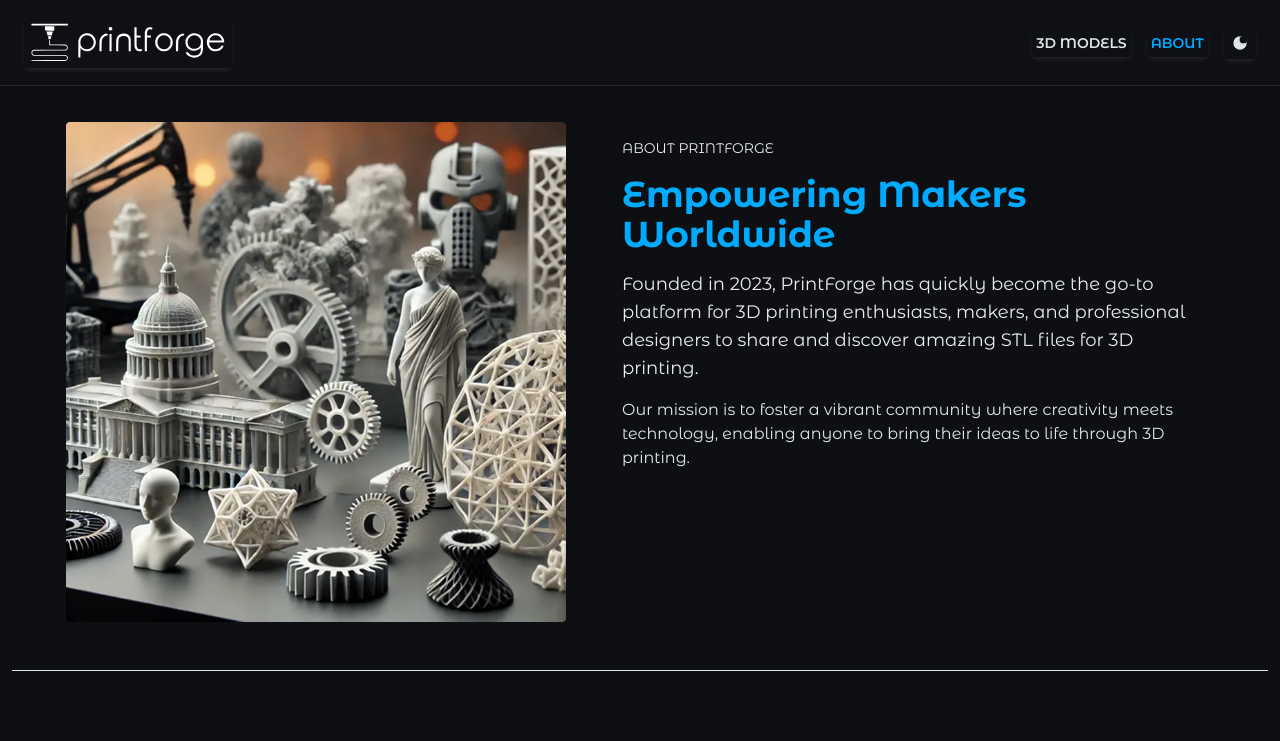
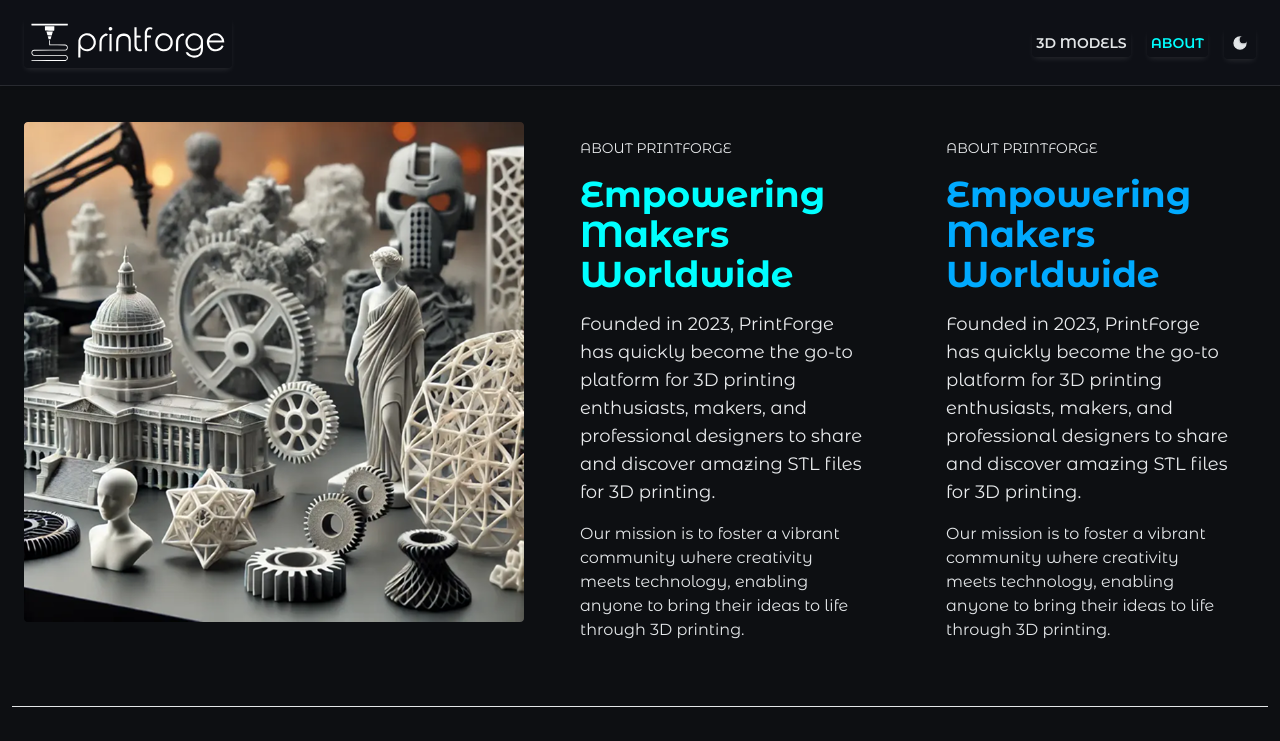
Before and after one commit to thisisniloykhan/printForge-v2, a Next.js app: page /about in a window 1280 px wide. Shown: the top 741 px of the page. Built offline with nearby package versions, Linux system fonts and the light colour scheme.

Commit message:
added different highlight color

```diff
--- a/src/app/about/page.tsx
+++ b/src/app/about/page.tsx
@@ -24,7 +24,29 @@
               >
                 About PrintForge
               </p>
-              <h2 className="text-2xl font-bold sm:text-4xl text-highlight">
+              <h2 className="text-2xl font-bold sm:text-4xl text-highlight-secondary">
+                Empowering Makers Worldwide
+              </h2>
+              <p className="md:block md:text-lg text-secondary-foreground">
+                Founded in 2023, PrintForge has quickly become the go-to
+                platform for 3D printing enthusiasts, makers, and professional
+                designers to share and discover amazing STL files for 3D
+                printing.
+              </p>
+              <p>
+                Our mission is to foster a vibrant community where creativity
+                meets technology, enabling anyone to bring their ideas to life
+                through 3D printing.
+              </p>
+            </div>
+            <div className="h-full md:max-w-1/2 md:py-4 md:px-6 flex flex-col flex-1 gap-4 ">
+              <p
+                className="hidden md:block text-sm text-secondary-foreground uppercase"
+                aria-hidden="true"
+              >
+                About PrintForge
+              </p>
+              <h2 className="text-2xl font-bold sm:text-4xl text-highlight-primary">
                 Empowering Makers Worldwide
               </h2>
               <p className="md:block md:text-lg text-secondary-foreground">
--- a/src/app/components/ModelsSearch.tsx
+++ b/src/app/components/ModelsSearch.tsx
@@ -65,13 +65,13 @@
         placeholder="E.g. dragon"
         autoComplete="off"
         defaultValue={query}
-        className="flex-1 min-w-0 h-12 px-5 text-sm placeholder-muted-foreground border border-border rounded-lg focus:border-border-2 focus:outline-none focus:ring-0 md:text-base shadow-[0_3px_6px_-2px_rgba(0,0,0,0.2)] dark:shadow-[0_3px_6px_-2px_rgba(255,255,255,0.12)] transition-all duration-200 hover:bg-accent/50 hover:text-highlight hover:scale-[1.03] active:translate-y-0.5"
+        className="flex-1 min-w-0 h-12 px-5 text-sm placeholder-muted-foreground border border-border rounded-lg focus:border-border-2 focus:outline-none focus:ring-0 md:text-base shadow-[0_3px_6px_-2px_rgba(0,0,0,0.2)] dark:shadow-[0_3px_6px_-2px_rgba(255,255,255,0.12)] transition-all duration-200 hover:bg-accent/50 hover:text-highlight-secondary hover:scale-[1.03] active:translate-y-0.5"
       />
 
       <Button
         type="submit"
         variant="ghost"
-        className="h-12 w-12 p-0 rounded-lg border border-border shrink-0 xs:w-auto xs:px-5 xs:gap-2 shadow-[0_3px_6px_-2px_rgba(0,0,0,0.2)] dark:shadow-[0_3px_6px_-2px_rgba(255,255,255,0.12)] transition-all duration-200 hover:bg-accent/50 hover:text-highlight hover:scale-[1.06] active:translate-y-0.5"
+        className="h-12 w-12 p-0 rounded-lg border border-border shrink-0 xs:w-auto xs:px-5 xs:gap-2 shadow-[0_3px_6px_-2px_rgba(0,0,0,0.2)] dark:shadow-[0_3px_6px_-2px_rgba(255,255,255,0.12)] transition-all duration-200 hover:bg-accent/50 hover:text-highlight-secondary hover:scale-[1.06] active:translate-y-0.5"
       >
         <AnimatedSearchCloseIcon
           trigger={searchTrigger}
--- a/src/app/components/NavLink.tsx
+++ b/src/app/components/NavLink.tsx
@@ -14,7 +14,7 @@
     <Link
       ref={ref}
       href={href}
-      className={`transition-colors rounded-md hover:text-highlight ${isActive ? "text-highlight" : "text-foreground"} ${className}`}
+      className={`transition-colors rounded-md hover:text-highlight-secondary ${isActive ? "text-highlight-secondary" : "text-foreground"} ${className}`}
       {...props}
     >
       {children}
--- a/src/app/components/Navbar.tsx
+++ b/src/app/components/Navbar.tsx
@@ -159,7 +159,7 @@
                         variant="ghost"
                         size="icon"
                         aria-label="Toggle navigation menu"
-                        className="rounded bg-transparent shadow-[0_3px_6px_-2px_rgba(0,0,0,0.2)] dark:shadow-[0_3px_6px_-2px_rgba(255,255,255,0.12)] transition-all duration-200 hover:bg-accent/50 hover:text-highlight hover:scale-[1.03] active:translate-y-0.5"
+                        className="rounded bg-transparent shadow-[0_3px_6px_-2px_rgba(0,0,0,0.2)] dark:shadow-[0_3px_6px_-2px_rgba(255,255,255,0.12)] transition-all duration-200 hover:bg-accent/50 hover:text-highlight-secondary hover:scale-[1.03] active:translate-y-0.5"
                       >
                         <AnimatedMenuIcon
                           isActive={isMenuOpen}
--- a/src/app/components/ui/ModeToggle.tsx
+++ b/src/app/components/ui/ModeToggle.tsx
@@ -35,7 +35,7 @@
             size="icon"
             onClick={handleToggle}
             aria-label="Toggle theme"
-            className="rounded bg-transparent shadow-[0_3px_6px_-2px_rgba(0,0,0,0.2)] dark:shadow-[0_3px_6px_-2px_rgba(255,255,255,0.12)] transition-all duration-200 hover:bg-accent/50 hover:text-highlight hover:scale-[1.03] active:translate-y-0.5"
+            className="rounded bg-transparent shadow-[0_3px_6px_-2px_rgba(0,0,0,0.2)] dark:shadow-[0_3px_6px_-2px_rgba(255,255,255,0.12)] transition-all duration-200 hover:bg-accent/50 hover:text-highlight-secondary hover:scale-[1.03] active:translate-y-0.5"
           >
             {mounted ? (
               <motion.div
--- a/src/app/globals.css
+++ b/src/app/globals.css
@@ -55,8 +55,10 @@
   --color-ring: var(--ring);
   --color-input: var(--input);
   --color-border: var(--border);
-  --color-highlight: var(--highlight);
-  --color-highlight-foreground: var(--highlight-foreground);
+  --color-highlight-primary: var(--highlight-primary);
+  --color-highlight-primary-foreground: var(--highlight-primary-foreground);
+  --color-highlight-secondary: var(--highlight-secondary);
+  --color-highlight-secondary-foreground: var(--highlight-secondary-foreground);
 
   --color-destructive: var(--destructive);
   --color-destructive-foreground: var(--destructive-foreground);
@@ -113,8 +115,10 @@
   --accent: hsl(0, 0%, 88%);
   --accent-foreground: oklch(0.22 0 0);
 
-  --highlight: hsl(240deg 95% 62%);
-  --highlight-foreground: hsl(240deg 95% 52%);
+  --highlight-primary: hsl(240deg 95% 62%);
+  --highlight-primary-foreground: hsl(240deg 95% 52%);
+  --highlight-secondary: hsl(240deg 95% 62%);
+  --highlight-secondary-foreground: hsl(240deg 95% 52%);
 
   --destructive: hsl(340deg 95% 39%);
   --destructive-foreground: hsl(333deg 100% 45%);
@@ -163,8 +167,11 @@
   --accent: oklch(0.34 0 0);
   --accent-foreground: oklch(0.93 0 0);
 
-  --highlight: hsl(200deg 100% 50%);
-  --highlight-foreground: hsl(200deg 100% 75%);
+  --highlight-primary: hsl(200deg 100% 50%);
+  --highlight-primary-foreground: hsl(200deg 100% 75%);
+
+  --highlight-secondary: hsl(180, 100%, 50%);
+  --highlight-secondary-foreground: hsl(200deg 100% 75%);
 
   --destructive: hsl(340deg 100% 40%);
   --destructive-foreground: hsl(333deg 100% 55%);
--- a/src/app/page.tsx
+++ b/src/app/page.tsx
@@ -14,7 +14,11 @@
             </p>
             <h1 className="text-2xl font-bold xxs:text-3xl xs:text-4xl ">
               Discover what's possible with <br />
-              <span className="text-highlight"> 3D printing</span>
+              <span className="text-highlight-primary-foreground"> 3D printing</span>
+            </h1>
+            <h1 className="text-2xl font-bold xxs:text-3xl xs:text-4xl ">
+              Discover what's possible with <br />
+              <span className="text-highlight-primary"> 3D printing</span>
             </h1>
             <p className="text-lg text-muted-foreground">
               Join our community of creators and explore a vast library of
@@ -26,7 +30,7 @@
                 href="/3d-models"
                 className="px-6 py-3 text-foreground transition
                 font-semibold
-                duration-100 bg-background border-2 border-foreground hover:bg-foreground hover:text-foreground"
+                duration-100 bg-background border-2 border-foreground hover:bg-foreground hover:text-highlight-primary"
               >
                 BROWSE MODELS
               </NavLink>
```
